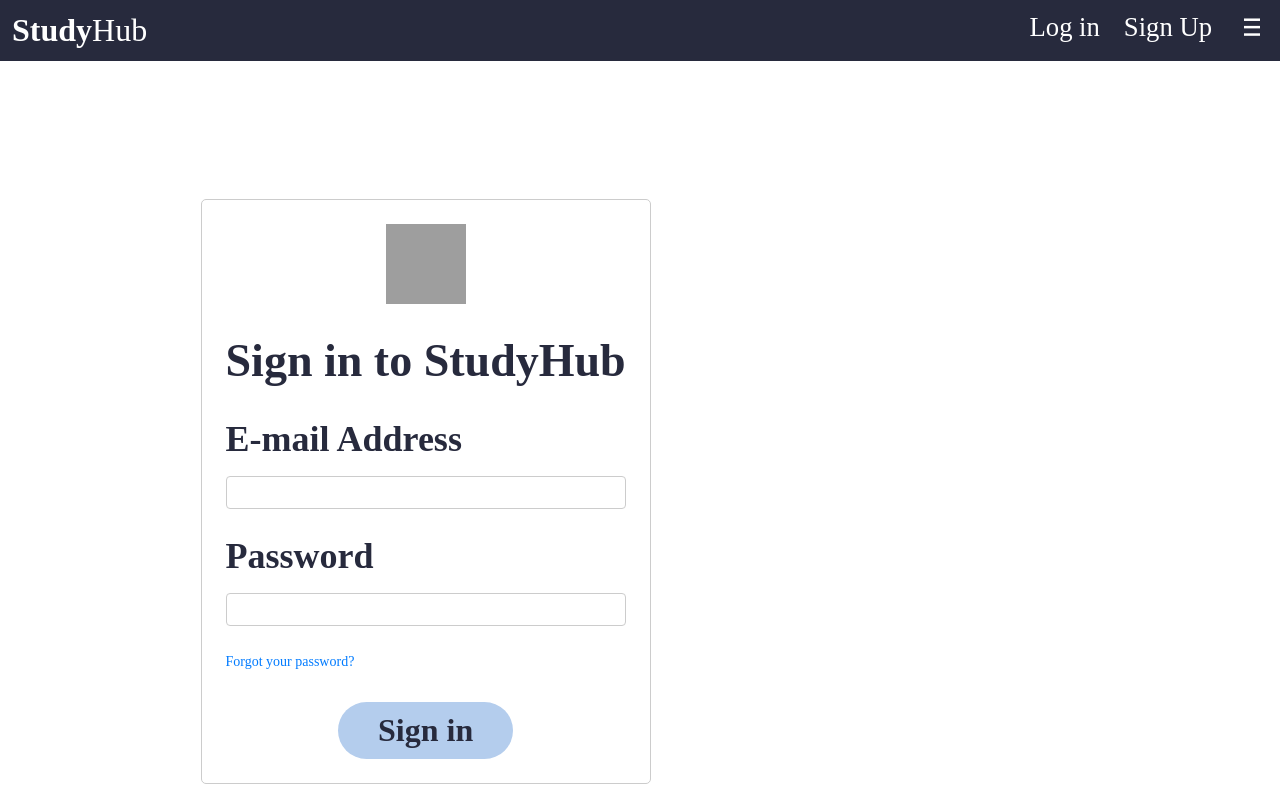
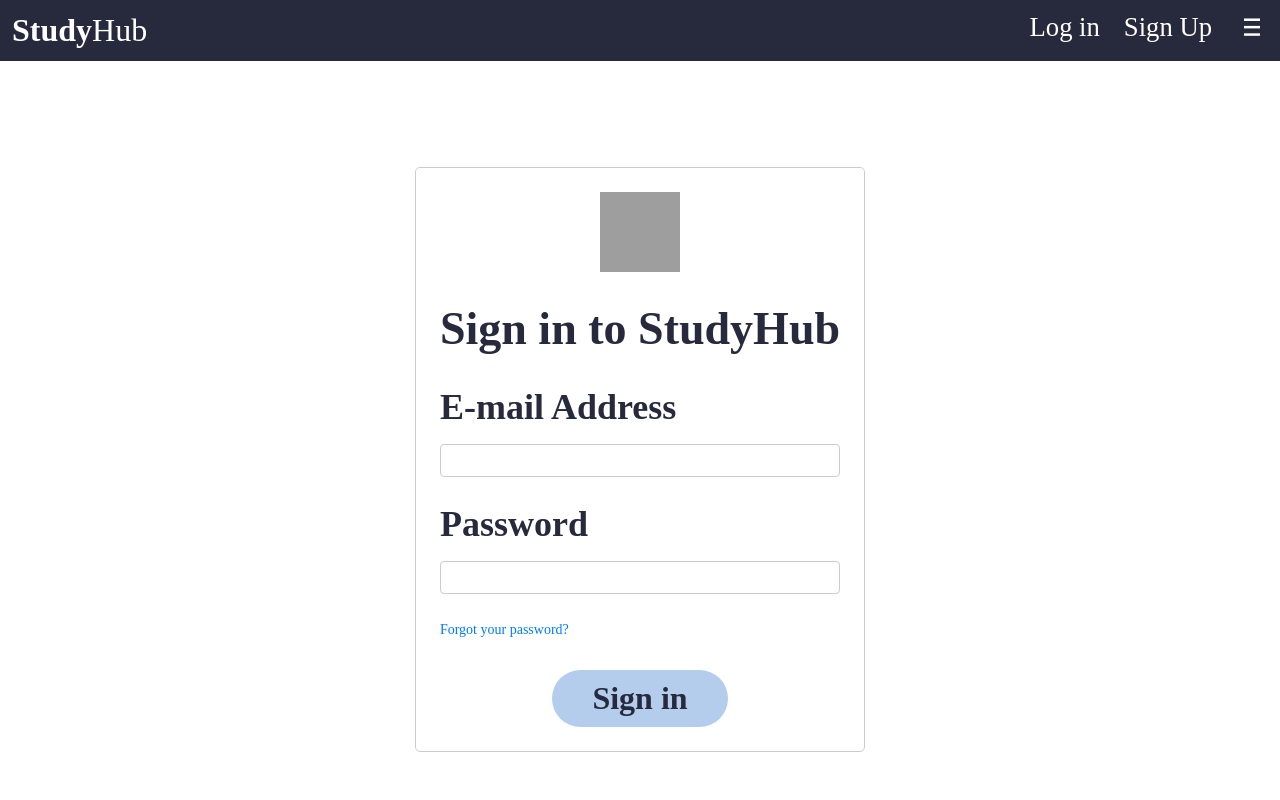
Before and after one commit to MahmoudHamid25/Group-I-Project-Innovate-, a Next.js app: page /login in a window 1280 px wide. Shown: the top 800 px of the page. Built offline with nearby package versions, Linux system fonts and the light colour scheme; grey boxes are pictures that could not be loaded.

Commit message:
Centering Log-in and registration

```diff
--- a/src/app/globals.css
+++ b/src/app/globals.css
@@ -1,5 +1,5 @@
 @font-face {
-    font-family: Signika;
+    font-family: "Signika Bold";
     src: local("../../public/fonts");
 }
 
@@ -39,8 +39,6 @@
     display: flex;
     justify-content: space-evenly;
     gap: 1.5rem;
-}
-.dropPosition{
 }
 
 .dropdownMenu{
@@ -148,8 +146,9 @@
 
 /*-------------Style for Register Form-----------*/
 .registrationForm{
-    padding-top: 14vh;
-    max-width: 100vh;
+    padding-top: 10vh;
+    max-width: 100%;
+    padding-bottom: 10vh;
     display: flex;
     flex-flow: column nowrap;
     align-items: center;
@@ -185,8 +184,9 @@
 
 /*---------------------------- Style For Login Form-----------------------*/
 .loginForm {
-    padding-top: 14vh;
-    max-width: 100vh;
+    padding-top: 10vh;
+    padding-bottom: 10vh;
+    max-width: 100%;
     display: flex;
     flex-flow: column nowrap;
     align-items: center;
```
